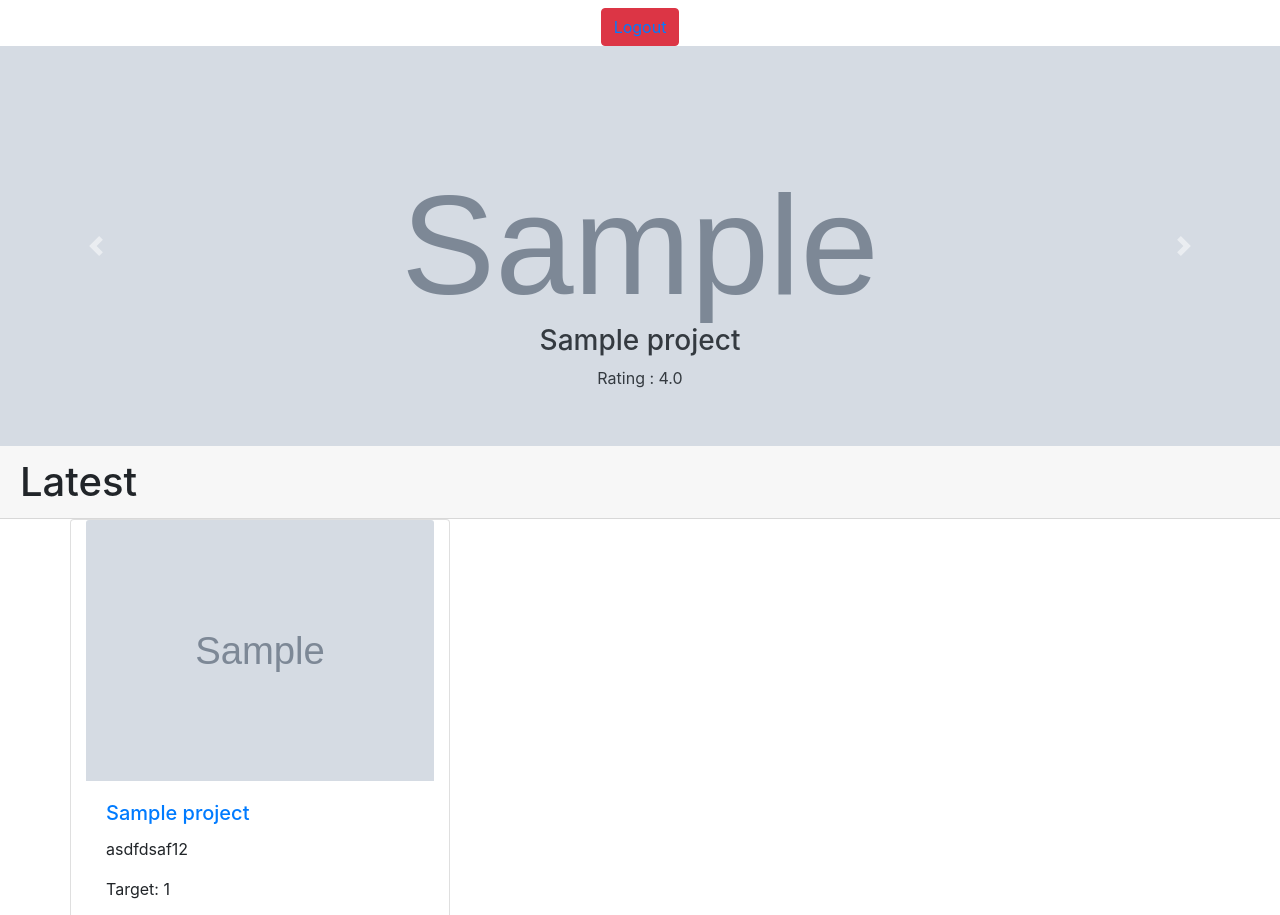
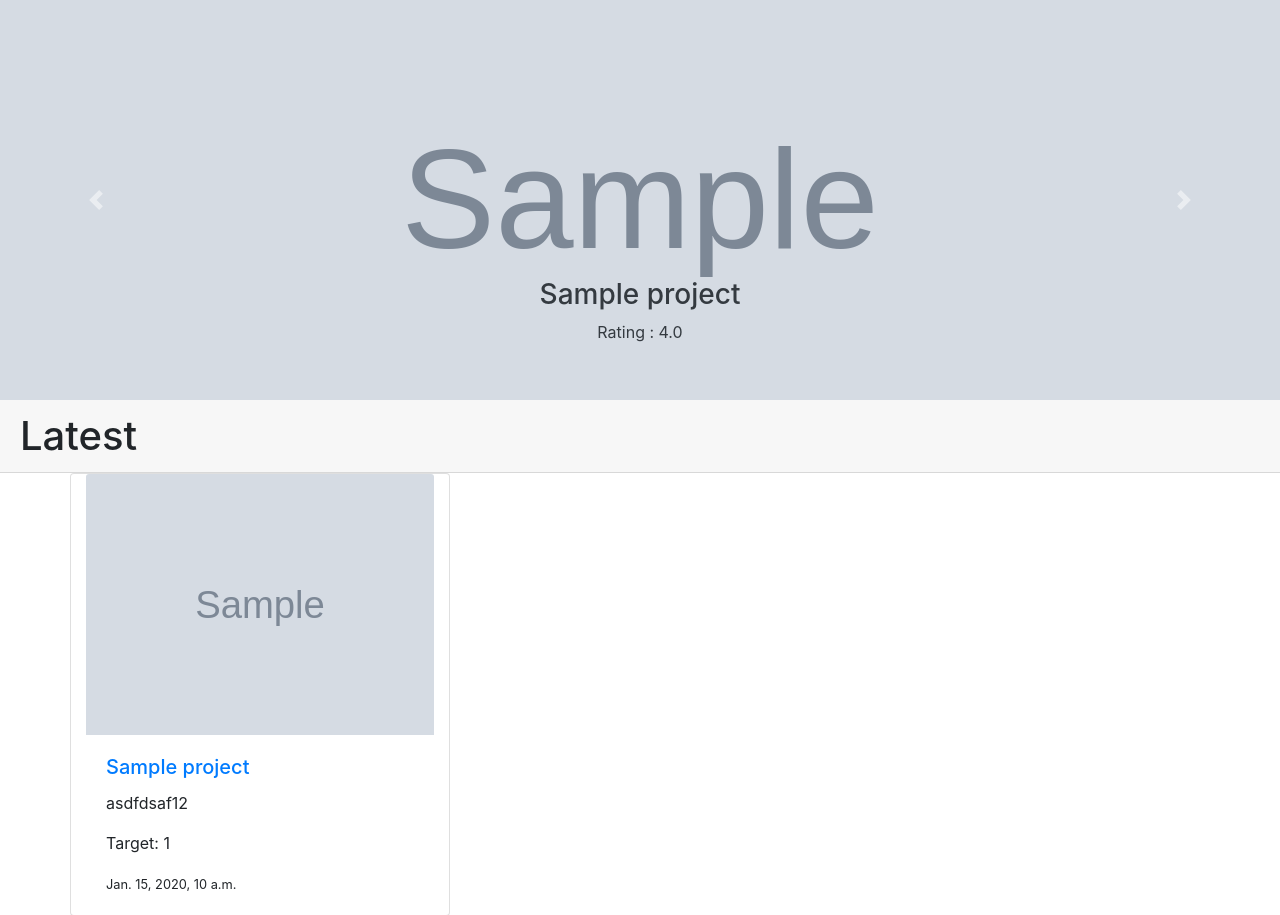
Before and after one commit to MotazAbuElnasr/ITI_CrowdFundingApp, a Django app: page / in a window 1280 px wide. Shown: the part 56-971 px from the top of the page. Run offline with Django 3.2, Linux system fonts and the light colour scheme; tables that the repository leaves empty hold one stand-in row (values such as "Sample post"); grey boxes marked "Sample" are stand-in pictures; parts of the project's set-up code (start-up, migrations or seed data) failed here and were passed over; some libraries are stand-ins or nearby versions.

Commit message:
commenting social media info in project index page

```diff
--- a/projects/templates/projects/index.html
+++ b/projects/templates/projects/index.html
@@ -2,22 +2,24 @@
 
 {% block content %}
 {#    social login #}
-    {% for ass in backends.associated %}
-      {% if ass.provider == 'facebook' %}
-        <div class="col-md-6 text-center">
-            <img src="{{ass.extra_data.picture.data.url}}" alt="" width="150" height="150" style="border-radius: 50%">
-        </div>
-        <div class="col-md-6 social-container my-2">                 <p> Signed in via:  {{ ass.provider }} </p>
-            <p> Name:  {{ ass.extra_data.name }} </p>
-            <p> Provider url: <a href="{{ass.extra_data.profile_url}}">link</a></p>
-        </div>
-      {% endif %}
-    {% endfor %}
-    <div class="col-sm-12 mt-2 text-center">
-      <button class="btn btn-danger">
-        <a href="{% url 'logout' %}">Logout</a>
-      </button>
-    </div>
+{#    {% for ass in backends.associated %}#}
+{#      {% if ass.provider == 'facebook' %}#}
+{#        <div class="col-md-6 text-center">#}
+{#            <img src="{{ass.extra_data.picture.data.url}}" alt="" width="150" height="150" style="border-radius: 50%">#}
+{#        </div>#}
+{#        <div class="col-md-6 social-container my-2">                 <p> Signed in via:  {{ ass.provider }} </p>#}
+{#            <p> Name:  {{ ass.extra_data.name }} </p>#}
+{#            <p> Provider url: <a href="{{ass.extra_data.profile_url}}">link</a></p>#}
+{#        </div>#}
+{#      {% endif %}#}
+{#    {% endfor %}#}
+
+    {#logout button#}
+{#    <div class="col-sm-12 mt-2 text-center">#}
+{#      <button class="btn btn-danger">#}
+{#        <a href="{% url 'logout' %}">Logout</a>#}
+{#      </button>#}
+{#    </div>#}
 
 <!--Carousel Wrapper-->
 <div id="carousel-example-2" class="carousel slide carousel-fade" data-ride="carousel">
```
